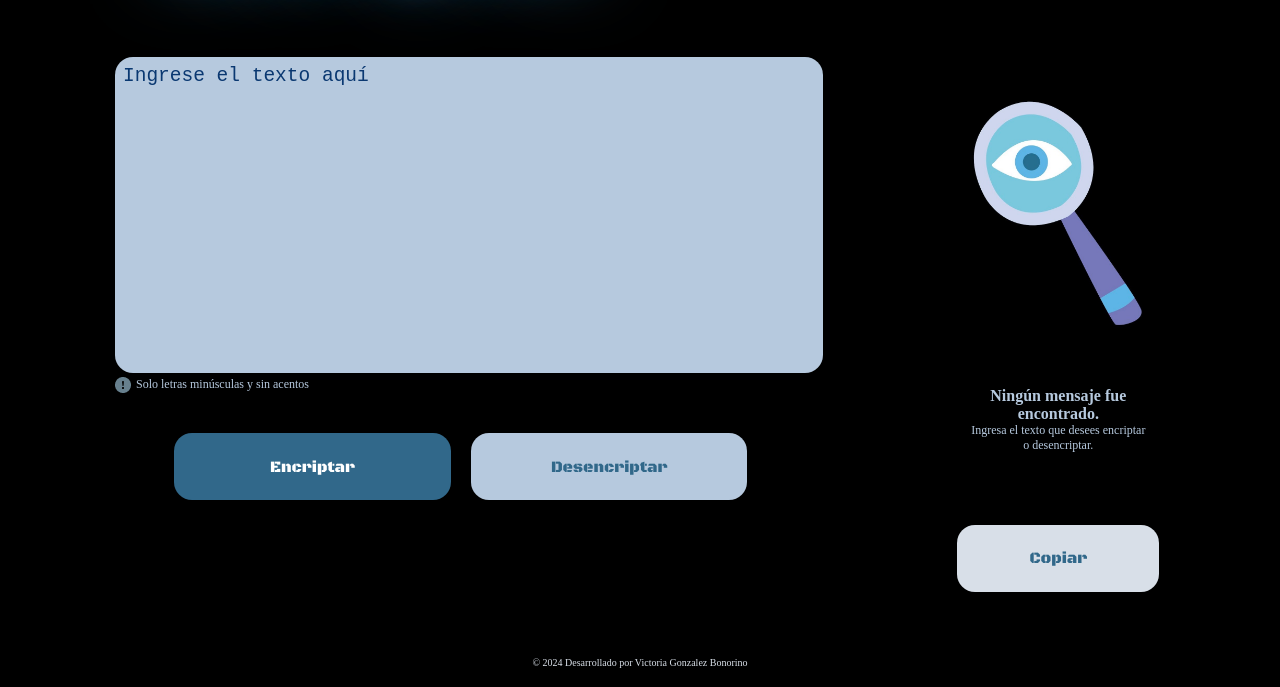
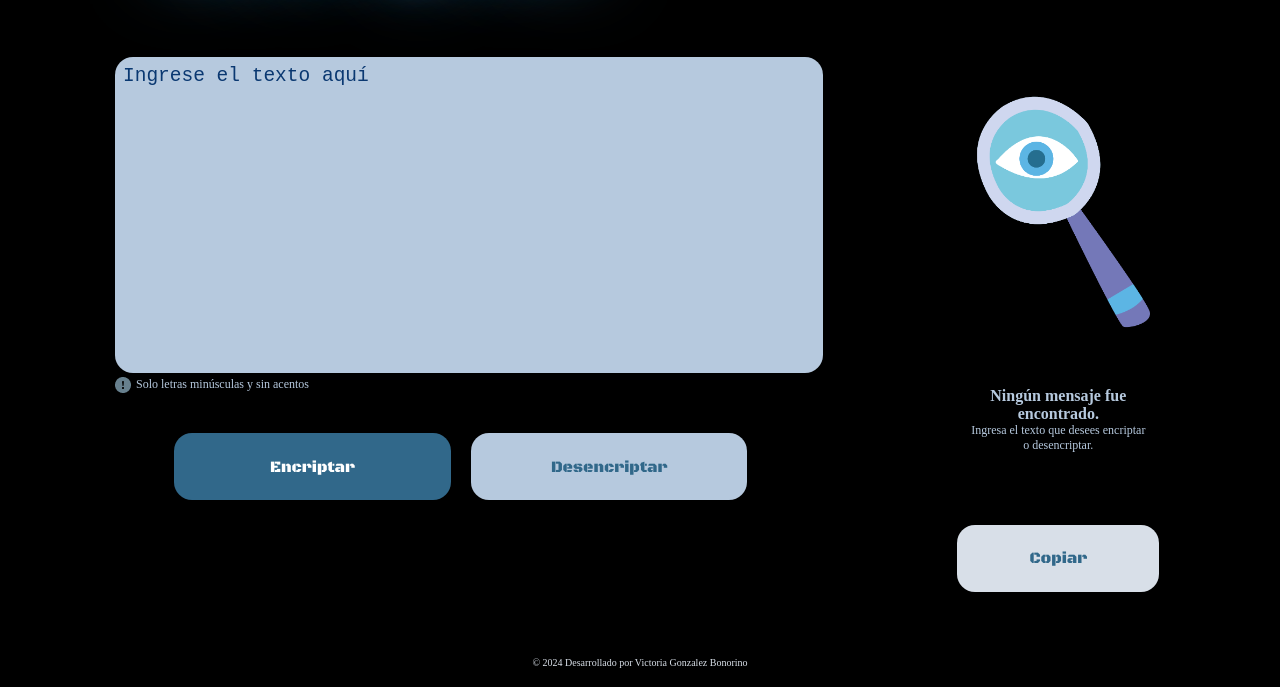
Before and after one commit to vickygbonorino/desafio-encriptador, a plain HTML site: page index.html in a window 1280 px wide. Shown: the part 113-800 px from the top of the page. Drawn offline with Linux system fonts and the light colour scheme.

Commit message:
fix image lupa

```diff
--- a/index.html
+++ b/index.html
@@ -43,7 +43,7 @@
 
             <div id="imagenDerecha">
                 <div class="contenedor-munieco">
-                    <img src="img/MuñecoLupal.jpg" alt="munieco encriptador" class="munieco">
+                    <img src="img/MuñecoLupa.png" alt="munieco encriptador" class="munieco">
                 </div>
 
                 <div class="container-parrafo">
```
Also changed, not shown: img/MuñecoLupa.png (added).
